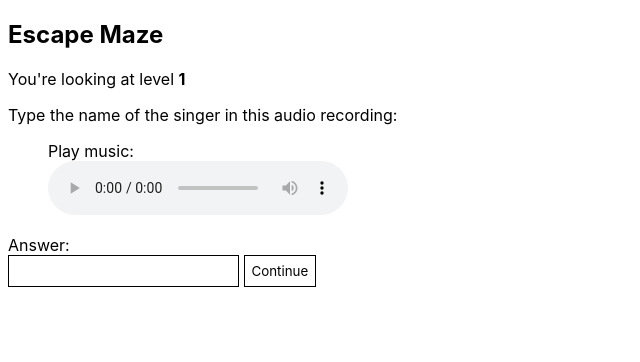
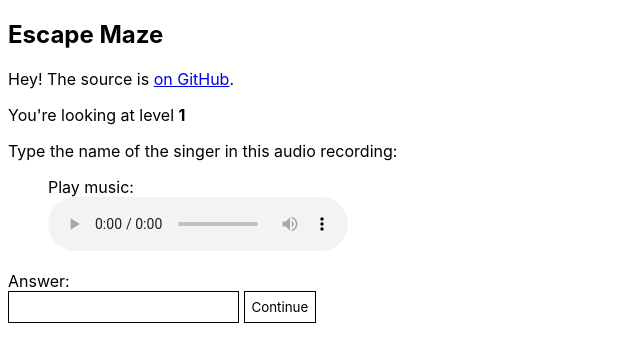
Before and after one commit to weeklyd3/escape-maze, a PHP site: page / in a window 1280 px wide. Shown: the top 362 px of the page, without its empty margins (0-640 px from the left). Run offline with PHP 8.4, Linux system fonts and the light colour scheme.

Commit message:
Source link

```diff
--- a/index.php
+++ b/index.php
@@ -23,6 +23,7 @@ session_start();
   <body>
 	  <style>img{max-width:50%;}</style>
 	  <h2>Escape Maze</h2>
+	  <p>Hey! The source is <a href="https://github.com/weeklyd3/escape-maze/tree/master">on GitHub</a>.</p>
 	  <form action="index.php" method="post">
 <?php
 $place = isset($_POST['level']) ? $_POST['level'] : 1;
```
